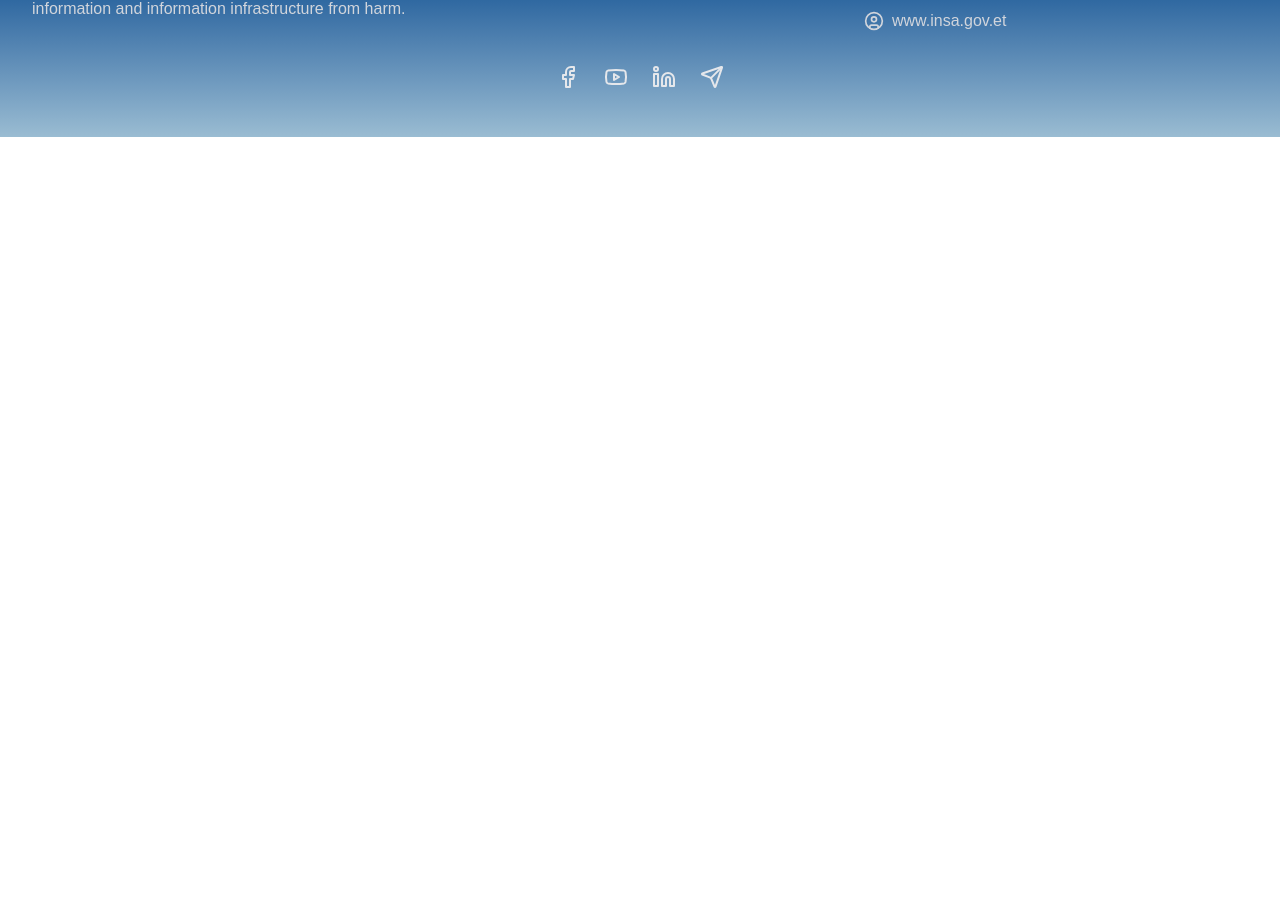
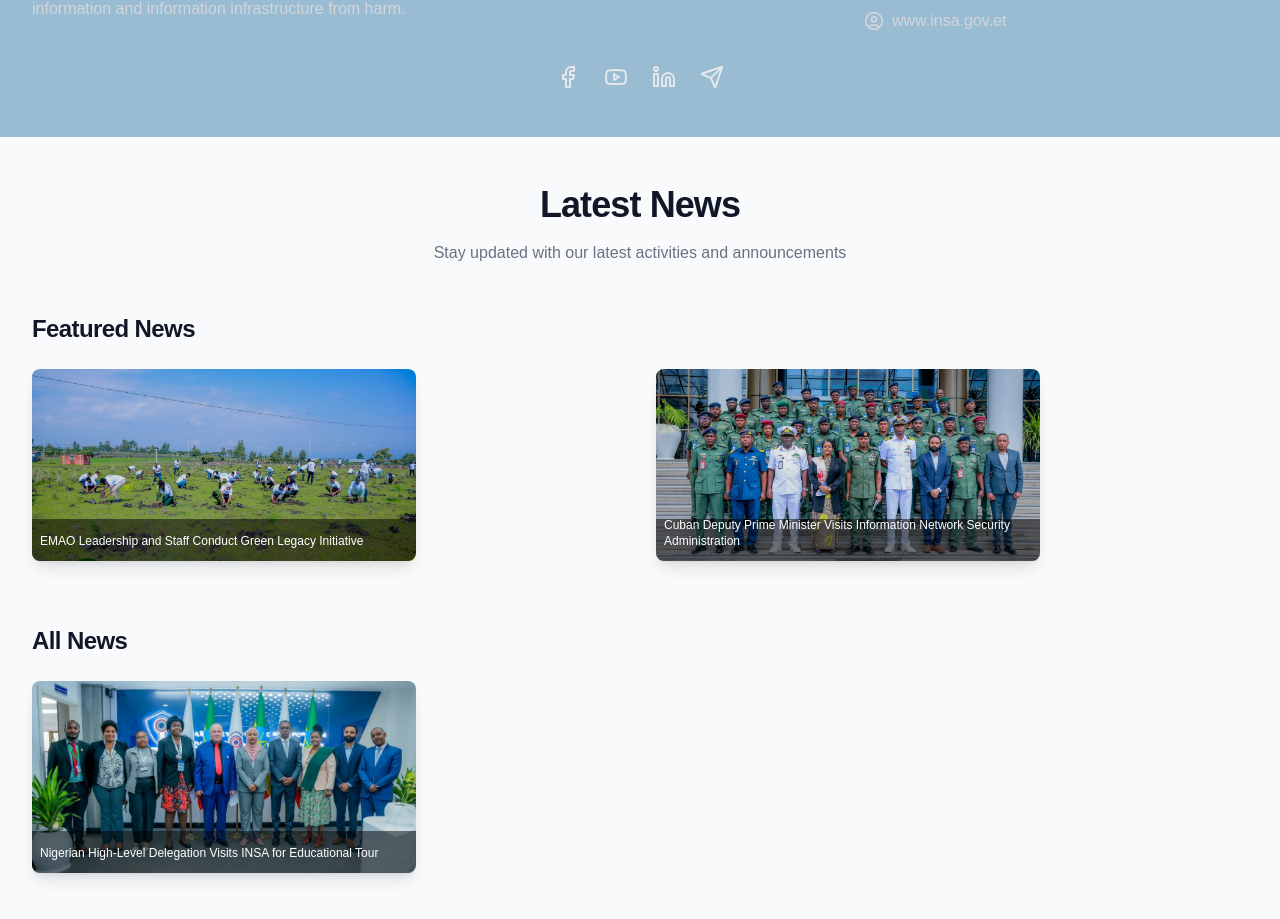
Before and after one commit to mahi7000/insa_clone, a React (Vite) app in the folder frontend/: page / in a window 1280 px wide. Shown: the part 1205-2124 px from the top of the page. Before the commit the page ends 1342 px from the top, so only its background shows below. Built offline with nearby package versions, Linux system fonts and the light colour scheme.

Commit message:
added the footer

```diff
--- a/frontend/src/App.tsx
+++ b/frontend/src/App.tsx
@@ -1,8 +1,9 @@
-import { BrowserRouter as Router, Routes, Route } from 'react-router-dom';
-import Layout from './components/Layout';
-import Home from './pages/Home';
-import Signup from './pages/Signup';
-import NotFound from './pages/NotFound';
+import { BrowserRouter as Router, Routes, Route } from "react-router-dom";
+import Layout from "./components/Layout";
+import Home from "./pages/Home";
+import Signup from "./pages/Signup";
+import NotFound from "./pages/NotFound";
+import NewsPage from "./pages/News";
 
 const App = () => {
   return (
@@ -14,6 +15,7 @@ const App = () => {
           <Route path="*" element={<NotFound />} />
         </Routes>
       </Layout>
+      <NewsPage />
     </Router>
   );
 };
--- /dev/null
+++ b/frontend/src/assets/NewsData.js
@@ -0,0 +1,50 @@
+const newsData = [
+  {
+    id: 1,
+    title: "EMAO Leadership and Staff Conduct Green Legacy Initiative",
+    description:
+      "The leadership and employees of EMAO (Information Network Security Administration) have successfully carried out their Green Legacy (reforestation) campaign, contributing to environmental sustainability efforts.",
+    image: "/images/green-legacy-initiative.jpg", // Replace with actual image path
+    date: "June 15, 2023",
+    category: "Environment",
+    author: "INSA Communications",
+    isFeatured: true,
+  },
+  {
+    id: 2,
+    title:
+      "Cuban Deputy Prime Minister Visits Information Network Security Administration",
+    description:
+      "Jorge Luis Tapia Fonseca, Cuba's Deputy Prime Minister, paid a visit to the Information Network Security Administration (INSA) to discuss matters related to cybersecurity and digital governance.",
+    image: "/images/cuban-delegation-visit.jpg", // Replace with actual image path
+    date: "July 22, 2023",
+    category: "Diplomacy",
+    author: "INSA Press Office",
+    isFeatured: true,
+  },
+  {
+    id: 3,
+    title:
+      "INSA Director Highlights Successes in National Cybersecurity and Digital Sovereignty",
+    description:
+      "Mrs. Tigist Hamid, Director General of INSA, emphasized the administration's achievements in ensuring national cybersecurity and strengthening digital sovereignty.",
+    image: "/images/director-speech.jpg", // Replace with actual image path
+    date: "August 5, 2023",
+    category: "Cybersecurity",
+    author: "INSA Media Team",
+    isFeatured: false,
+  },
+  {
+    id: 4,
+    title: "Nigerian High-Level Delegation Visits INSA for Educational Tour",
+    description:
+      "A delegation of senior officials from Nigeria conducted an educational visit to INSA, engaging in knowledge-sharing and discussions on cybersecurity and digital infrastructure.",
+    image: "/images/nigerian-delegation.jpg", // Replace with actual image path
+    date: "September 12, 2023",
+    category: "International Cooperation",
+    author: "INSA Public Relations",
+    isFeatured: false,
+  },
+];
+
+export default newsData;
--- a/frontend/src/components/Footer.tsx
+++ b/frontend/src/components/Footer.tsx
@@ -12,7 +12,7 @@ import {
 
 function Footer() {
   return (
-    <footer className="bg-gradient-to-t from-[#9ABCD2] via-[#145796] to-[#123456] text-white py-12 px-4 sm:px-6 lg:px-8">
+    <footer className="bg-primary text-white py-12 px-4 sm:px-6 lg:px-8">
       <div className="max-w-7xl mx-auto">
         {/* Main container */}
         <div className="grid grid-cols-1 md:grid-cols-3 gap-8 mb-8 w-full justify-between">
--- /dev/null
+++ b/frontend/src/components/Singlenews.tsx
@@ -0,0 +1,73 @@
+import React from "react";
+import { Link } from "react-router-dom";
+
+export interface NewsItem {
+  id: number;
+  title: string;
+  description: string;
+  image: string;
+  date: string;
+  category: string;
+  author: string;
+  isFeatured: boolean;
+}
+
+export interface SingleNewsProps {
+  news: NewsItem;
+}
+const SingleNews: React.FC<SingleNewsProps> = ({ news }) => {
+  return (
+    <div className="max-w-sm rounded-lg overflow-hidden shadow-lg bg-white dark:bg-gray-800 transition-all duration-300 hover:shadow-xl">
+      {/* News Image */}
+      <div className="relative h-48 w-full">
+        <img
+          src={news.image}
+          alt={news.title}
+          className="w-full h-full object-cover"
+          loading="lazy"
+        />
+        <div className="absolute inset-0 bg-gradient-to-t from-black/60 to-transparent"></div>
+        <span className="absolute top-2 right-2 bg-blue-600 text-white text-xs px-2 py-1 rounded">
+          {news.category}
+        </span>
+      </div>
+
+      {/* News Content */}
+      <div className="p-4">
+        <div className="flex justify-between items-center mb-2">
+          <span className="text-sm text-gray-500 dark:text-gray-400">
+            {news.date}
+          </span>
+          {news.isFeatured && (
+            <span className="text-xs bg-yellow-500 text-white px-2 py-1 rounded">
+              Featured
+            </span>
+          )}
+        </div>
+
+        <h3 className="text-xl font-bold mb-2 text-gray-800 dark:text-white line-clamp-2">
+          {news.title}
+        </h3>
+
+        <p className="text-gray-600 dark:text-gray-300 mb-4 line-clamp-3">
+          {news.description}
+        </p>
+
+        <div className="flex justify-between items-center">
+          <span className="text-sm text-gray-500 dark:text-gray-400">
+            By {news.author}
+          </span>
+          <Link
+            to={`/news/${news.id}`}
+            className="text-blue-600 dark:text-blue-400 hover:underline text-sm font-medium"
+            aria-label={`Read more about ${news.title}`}
+          >
+            Read More →
+          </Link>
+        </div>
+      </div>
+    </div>
+  );
+};
+
+export default SingleNews;
--- /dev/null
+++ b/frontend/src/pages/News.tsx
@@ -0,0 +1,122 @@
+import React from "react";
+import { Link } from "react-router-dom";
+import placeholder1 from "../assets/placeholder_1.jpg";
+import placeholder2 from "../assets/placeholder_2.jpg";
+import placeholder3 from "../assets/placeholder_3.jpg";
+import placeholder4 from "../assets/placeholder_4.jpg";
+
+interface NewsItem {
+  id: number;
+  title: string;
+  description: string;
+  image: string;
+  date: string;
+  category: string;
+  author: string;
+  isFeatured: boolean;
+}
+
+const SingleNews: React.FC<{ news: NewsItem }> = ({ news }) => {
+  return (
+    <div className="max-w-sm rounded-lg overflow-hidden shadow-lg bg-white dark:bg-gray-800 transition-all duration-300 hover:shadow-xl">
+      <div className="relative h-48 w-full">
+        <img
+          src={news.image}
+          alt={news.title}
+          className="w-full h-full object-cover"
+          loading="lazy"
+        />
+        <div className="absolute inset-0 bg-black/50 height-[5px] top-[150px]">
+          <span className="absolute bottom-2  bg-grey-200 text-white text-xs px-2 py-1 rounded textcenter pt-3">
+            {news.title}
+          </span>
+        </div>
+      </div>
+    </div>
+  );
+};
+
+const NewsPage: React.FC = () => {
+  // News data directly in component
+  const newsData: NewsItem[] = [
+    {
+      id: 1,
+      title: "EMAO Leadership and Staff Conduct Green Legacy Initiative",
+      description:
+        "The leadership and employees of EMAO (Information Network Security Administration) have successfully carried out their Green Legacy (reforestation) campaign, contributing to environmental sustainability efforts.",
+      image: placeholder4,
+      date: "June 15, 2023",
+      category: "Environment",
+      author: "INSA Communications",
+      isFeatured: true,
+    },
+    {
+      id: 2,
+      title:
+        "Cuban Deputy Prime Minister Visits Information Network Security Administration",
+      description:
+        "Jorge Luis Tapia Fonseca, Cuba's Deputy Prime Minister, paid a visit to the Information Network Security Administration (INSA) to discuss matters related to cybersecurity and digital governance.",
+      image: placeholder2,
+      date: "July 22, 2023",
+      category: "Diplomacy",
+      author: "INSA Press Office",
+      isFeatured: true,
+    },
+
+    {
+      id: 3,
+      title: "Nigerian High-Level Delegation Visits INSA for Educational Tour",
+      description:
+        "A delegation of senior officials from Nigeria conducted an educational visit to INSA, engaging in knowledge-sharing and discussions on cybersecurity and digital infrastructure.",
+      image: placeholder3,
+      date: "September 12, 2023",
+      category: "International Cooperation",
+      author: "INSA Public Relations",
+      isFeatured: false,
+    },
+  ];
+
+  const featuredNews = newsData.filter((news) => news.isFeatured);
+  const regularNews = newsData.filter((news) => !news.isFeatured);
+
+  return (
+    <div className="min-h-screen bg-gray-50 dark:bg-gray-900 py-12 px-4 sm:px-6 lg:px-8">
+      <div className="max-w-7xl mx-auto">
+        <header className="text-center mb-12">
+          <h1 className="text-3xl font-bold text-gray-900 dark:text-white sm:text-4xl">
+            Latest News
+          </h1>
+          <p className="mt-3 max-w-2xl mx-auto text-gray-500 dark:text-gray-400 sm:mt-4">
+            Stay updated with our latest activities and announcements
+          </p>
+        </header>
+
+        {featuredNews.length > 0 && (
+          <section className="mb-16">
+            <h2 className="text-2xl font-bold text-gray-900 dark:text-white mb-6">
+              Featured News
+            </h2>
+            <div className="grid grid-cols-1 lg:grid-cols-2 gap-8">
+              {featuredNews.map((news) => (
+                <SingleNews key={news.id} news={news} />
+              ))}
+            </div>
+          </section>
+        )}
+
+        <section>
+          <h2 className="text-2xl font-bold text-gray-900 dark:text-white mb-6">
+            All News
+          </h2>
+          <div className="grid grid-cols-1 md:grid-cols-3 lg:grid-cols-3 gap-8">
+            {regularNews.map((news) => (
+              <SingleNews key={news.id} news={news} />
+            ))}
+          </div>
+        </section>
+      </div>
+    </div>
+  );
+};
+
+export default NewsPage;
```
